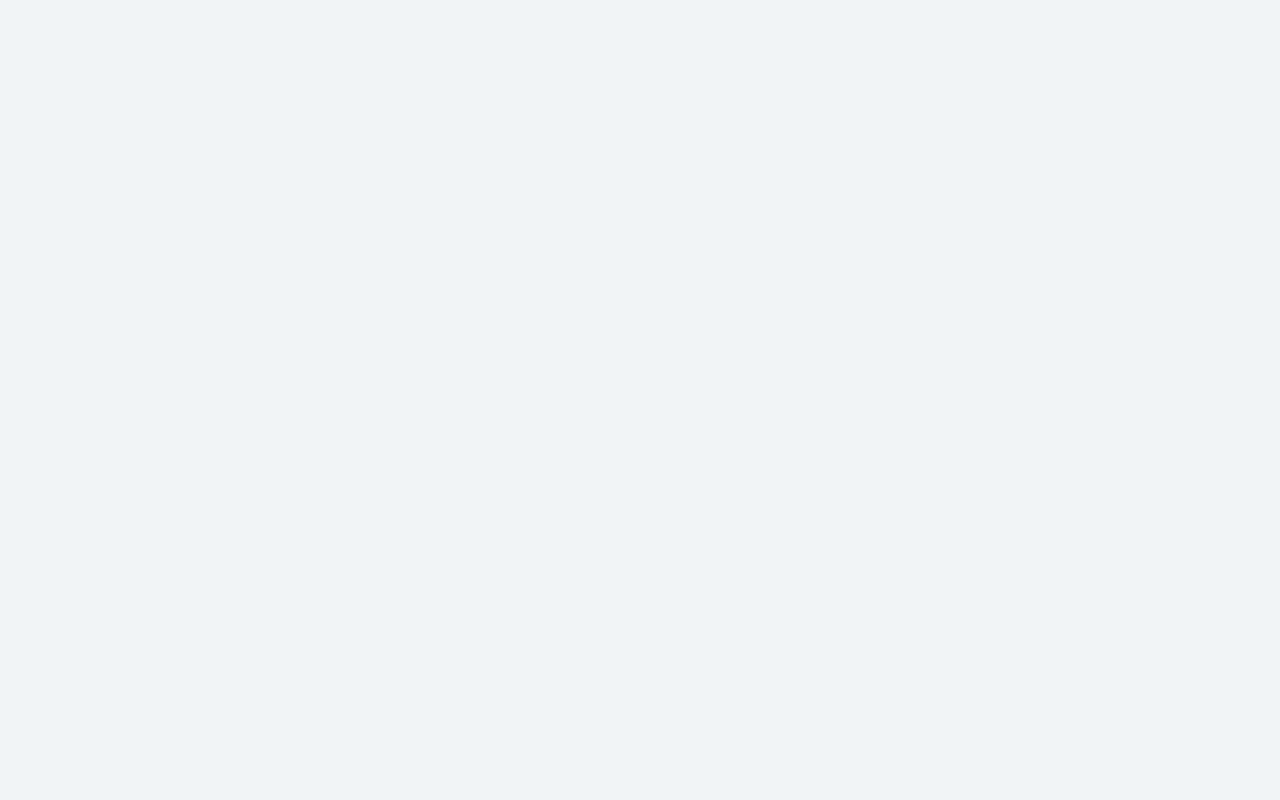
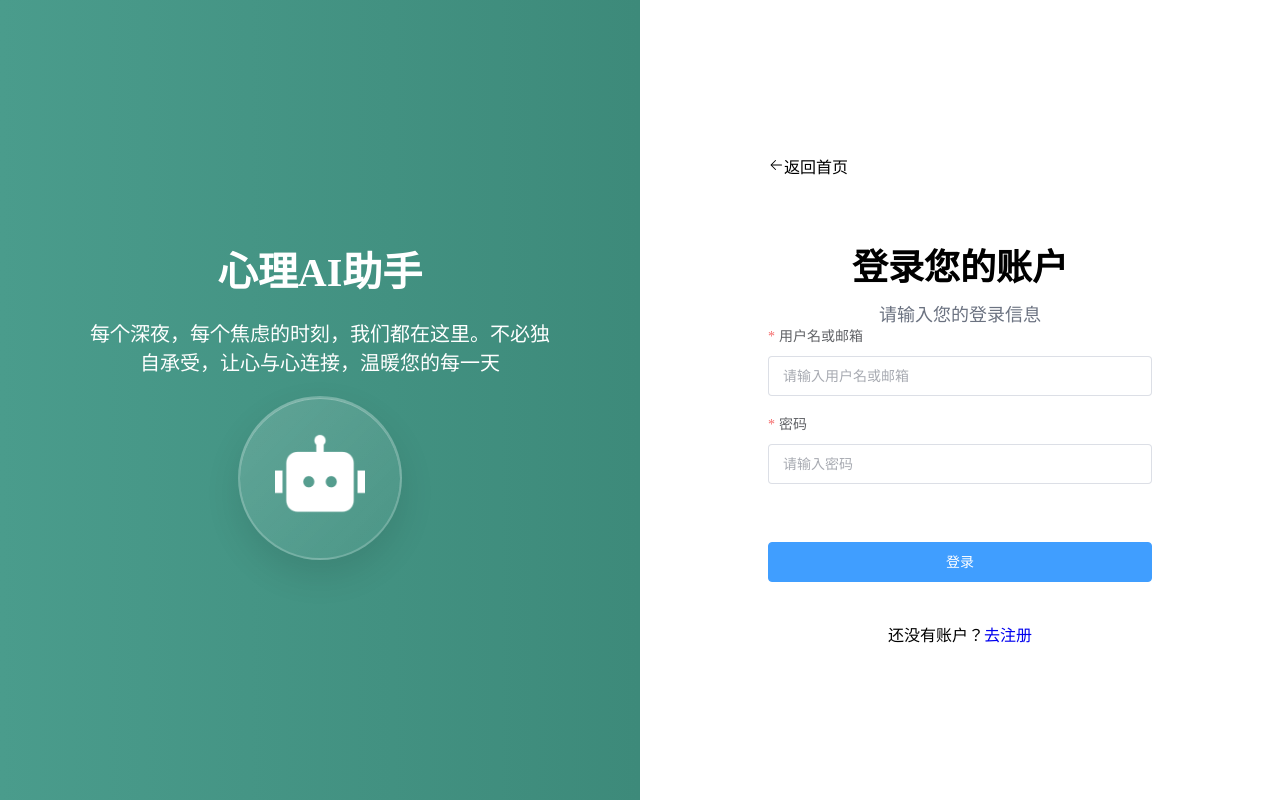
Before and after one commit to ACheng-06/Health-Assistant, a Vue app: page /auth/login in a window 1280 px wide. Before the commit this address had no page. Built offline with nearby package versions, Linux system fonts and the light colour scheme.

Commit message:
登入模块初步实现

```diff
--- a/package.json
+++ b/package.json
@@ -10,6 +10,7 @@
   },
   "dependencies": {
     "@element-plus/icons-vue": "^2.3.2",
+    "axios": "^1.16.1",
     "element-plus": "^2.14.0",
     "pinia": "^3.0.4",
     "sass": "^1.97.2",
--- /dev/null
+++ b/src/api/admin.js
@@ -0,0 +1,15 @@
+import service from '@/utils/request'
+export function getLoginAPI(data){
+  return service({
+    url:'/user/login',
+    method:'post',
+    data
+  })
+}
+
+export function getCategoryAPI(){
+  return service({
+    url:'/knowledge/category/tree',
+    method:'get',
+  })
+}
--- /dev/null
+++ b/src/components/AuthLayout.vue
@@ -0,0 +1,79 @@
+<template>
+  <div class="auth-layout">
+    <div class="left-section">
+      <div class="content">
+        <h2 class="title">心理AI助手</h2>
+        <p class="text">每个深夜，每个焦虑的时刻，我们都在这里。不必独自承受，让心与心连接，温暖您的每一天</p>
+        <div class="robot">
+          <el-image style="width: 90px;height: 90px;" :src="inconUrl" alt="心理健康助手" />
+        </div>
+      </div>
+    </div>
+    <div class="right-section">
+      <router-view></router-view>
+    </div>
+  </div>
+</template>
+
+<script setup>
+  const inconUrl = new URL('@/assets/images/robot-fill.png', import.meta.url)
+</script>
+
+
+<style lang="scss" scoped>
+.auth-layout {
+  display: flex;
+
+  .left-section {
+    display: flex;
+    justify-content: center;
+    align-items: center;
+    flex: 1;
+    background: linear-gradient(90deg, rgb(74, 156, 140) 0%, rgb(61, 138, 122) 100%) rgba(74, 156, 140, 0.95);
+    height: 100vh;
+
+    .content {
+      display: flex;
+      flex-direction: column;
+      justify-content: center;
+      align-items: center;
+
+      .title {
+        margin-bottom: 20px;
+        font-size: 40px;
+        font-weight: bold;
+        color: #fff;
+      }
+
+      .text {
+        margin-bottom: 20px;
+        width: 460px;
+        font-size: 20px;
+        color: #fff;
+        text-align: center;
+      }
+
+      .robot {
+        display: flex;
+        justify-content: center;
+        align-items: center;
+        width: 160px;
+        height: 160px;
+        border-radius: 50%;
+        border: 2px solid rgba(255, 255, 255, 0.2);
+        background: linear-gradient(135deg, rgba(255, 255, 255, 0.15) 0%, rgba(255, 255, 255, 0.05) 100%);
+        box-shadow: 0 15px 35px rgba(0, 0, 0, 0.1), inset 0 1px 0 rgba(255, 255, 255, 0.3);
+      }
+    }
+  }
+
+  .right-section {
+    display: flex;
+    justify-content: center;
+    align-items: center;
+    flex: 1;
+    height: 100vh;
+    background-color: #fff;
+  }
+}
+</style>
--- a/src/components/TableSearch.vue
+++ b/src/components/TableSearch.vue
@@ -54,7 +54,6 @@
   const emit = defineEmits(['search'])
 
   const handleSearch = () => {
-    console.log(formData)
     emit('search', formData)
   }
   const handleReset = (formEl) => {
--- a/src/router/index.js
+++ b/src/router/index.js
@@ -1,5 +1,6 @@
 import { createRouter, createWebHistory } from 'vue-router'
 import BackendLayout from '@/components/BackendLayout.vue'
+import AuthLayout from '@/components/AuthLayout.vue'
 const backendroutes = [
   {
     path: '/back',
@@ -42,6 +43,26 @@ const backendroutes = [
       }
     ],
   },
+  {
+    path:'/auth',
+    component:AuthLayout,
+    children:[
+      {
+        path:'login',
+        component:()=>import('@/views/login.vue'),
+        meta:{
+          title:'登入页'
+        }
+      },
+      {
+        path:'register',
+        component:()=>import('@/views/register.vue'),
+        meta:{
+          title:'注册页'
+        }
+      }
+    ]
+  }
 ]
 
 const router = createRouter({
--- /dev/null
+++ b/src/utils/request.js
@@ -0,0 +1,55 @@
+import axios from 'axios'
+import { ElMessage } from 'element-plus'
+import router from '@/router'
+
+const service = axios.create({
+  baseURL: '/api',
+  timeout: 5000
+})
+
+
+//请求拦截器
+service.interceptors.request.use(
+  config => {
+    // 在发送请求之前做些什么
+    // 例如：添加 token 到请求头
+    const token=localStorage.getItem('token')
+    if(token){
+      config.headers['token']=token
+    }
+    return config
+  },
+  error => {
+    return Promise.reject(error)
+  }
+)
+
+//响应拦截器
+service.interceptors.response.use(
+  response => {
+    // 对响应数据做点什么
+    const {data,config}=response
+    // 例如：判断响应状态码是否为 200
+    if(data.code===200){
+      return data.data
+    }else{
+      if(data.code==='-1'){
+        if(!config.url?.includes('token')){
+          ElMessage.error(data.msg || '登录过期，请重新登录')
+          localStorage.removeItem('token')
+          localStorage.removeItem('userInfo')
+          router.push('/auth/login')
+         }else{
+          return Promise.reject('网络请求失败...')
+         }
+      }
+    }
+    return response
+  },
+  error => {
+    // 对响应错误做点什么
+    return Promise.reject(error)
+  }
+)
+
+export default service
--- a/src/views/knowledge.vue
+++ b/src/views/knowledge.vue
@@ -9,9 +9,12 @@
   </div>
 </template>
 <script setup>
+  import { ref, onMounted } from 'vue'
+  import { getCategoryAPI } from '@/api/admin'
   import PageHead from '@/components/PageHead.vue'
   import TableSearch from '@/components/TableSearch.vue'
-  const formItem = [
+
+  const formItem = ref([
     {
       comp: 'input',
       label: '文章标题',
@@ -23,18 +26,24 @@
       prop: 'category',
       label: '文章分类',
       placeholder: '请选择文章分类',
-      options: [
-        {
-          value: '1',
-          label: '分类1',
-        },
-        {
-          value: '2',
-          label: '分类2',
-        },
+      options: []
+    },
+    {
+      comp: 'select', prop: 'status', label: '状态', placeholder: '请选择文章状态', options: [
+        { label: '草稿', value: '0' },
+        { label: '已发布', value: '1' },
+        { label: '已下线', value: '2' }
       ]
-    },
-  ]
+    }
+  ])
+
+  onMounted(async () => {
+    const { data: { data } } = await getCategoryAPI()
+    formItem.value[1].options = data.map(item => ({
+      label: item.categoryName,
+      value: item.id
+    }))
+  })
   const handleSeach = (data) => {
     console.log(data)
   }
--- /dev/null
+++ b/src/views/login.vue
@@ -0,0 +1,94 @@
+<template>
+  <div class="container">
+    <div class="title">
+      <div class="back-home">
+        <el-icon>
+          <Back />
+        </el-icon>
+        <span>返回首页</span>
+      </div>
+      <div class="title-text">
+        <h2>登录您的账户</h2>
+        <p>请输入您的登录信息</p>
+      </div>
+    </div>
+    <div class="form-container">
+      <el-form ref="ruleFormRef" :model="formData" :rules="rules" label-position="top">
+        <el-form-item label="用户名或邮箱" prop="username">
+          <el-input v-model="formData.username" size="large" placeholder="请输入用户名或邮箱" />
+        </el-form-item>
+        <el-form-item label="密码" prop="password">
+          <el-input v-model="formData.password" size="large" placeholder="请输入密码" type="password" show-password />
+        </el-form-item>
+        <el-button class="btn" size="large" type="primary" @click="submitForm(ruleFormRef)">登录</el-button>
+      </el-form>
+      <div class="footer">
+        <p>还没有账户？<router-link to="/auth/registor">去注册</router-link></p>
+      </div>
+    </div>
+  </div>
+</template>
+
+<script setup>
+  import { ref, reactive } from 'vue'
+  import router from '@/router'
+  import { getLoginAPI } from '@/api/admin'
+  const ruleFormRef = ref()
+  const formData = reactive({ username: '', password: '' })
+  const rules = reactive({
+    username: [{ required: true, message: '请输入用户名', trigger: 'blur' }],
+    password: [{ required: true, message: '请输入密码', trigger: 'blur' }]
+  })
+
+  const submitForm = async (formEl) => {
+    if (!formEl) return
+    const valid = await formEl.validate()
+    if (!valid) return
+    const { data: { data } } = await getLoginAPI(formData)
+    console.log(data);
+    if (!data.token) return
+    localStorage.setItem('token', data.token)
+    localStorage.setItem('username', JSON.stringify(formData.username))
+
+    if (data.userInfo.userType === 2) {
+      router.push('/back/dashboard')
+    }
+  }
+</script>
+<style scoped lang="scss">
+.container {
+  width: 384px;
+
+  .title {
+    .back-home {
+      margin-bottom: 60px;
+    }
+
+    .title-text {
+      text-align: center;
+
+      h2 {
+        font-size: 36px;
+        margin-bottom: 10px;
+      }
+
+      p {
+        font-size: 18px;
+        color: #6b7280;
+      }
+    }
+  }
+
+  .form-container {
+    .btn {
+      margin-top: 40px;
+      width: 100%;
+    }
+
+    .footer {
+      text-align: center;
+      margin-top: 40px;
+    }
+  }
+}
+</style>
--- /dev/null
+++ b/src/views/register.vue
@@ -0,0 +1,3 @@
+<template>
+  注册页
+</template>
--- a/vite.config.js
+++ b/vite.config.js
@@ -9,4 +9,12 @@ export default defineConfig({
       '@': resolve(__dirname, 'src'),
     },
   },
+  server: {
+    proxy: {
+      '/api': {
+        target: 'http://159.75.169.224:1235',
+        changeOrigin: true,
+      }
+    }
+  }
 })
```
Also changed, not shown: 1 other file (tests, documents, lock files or other folders).
